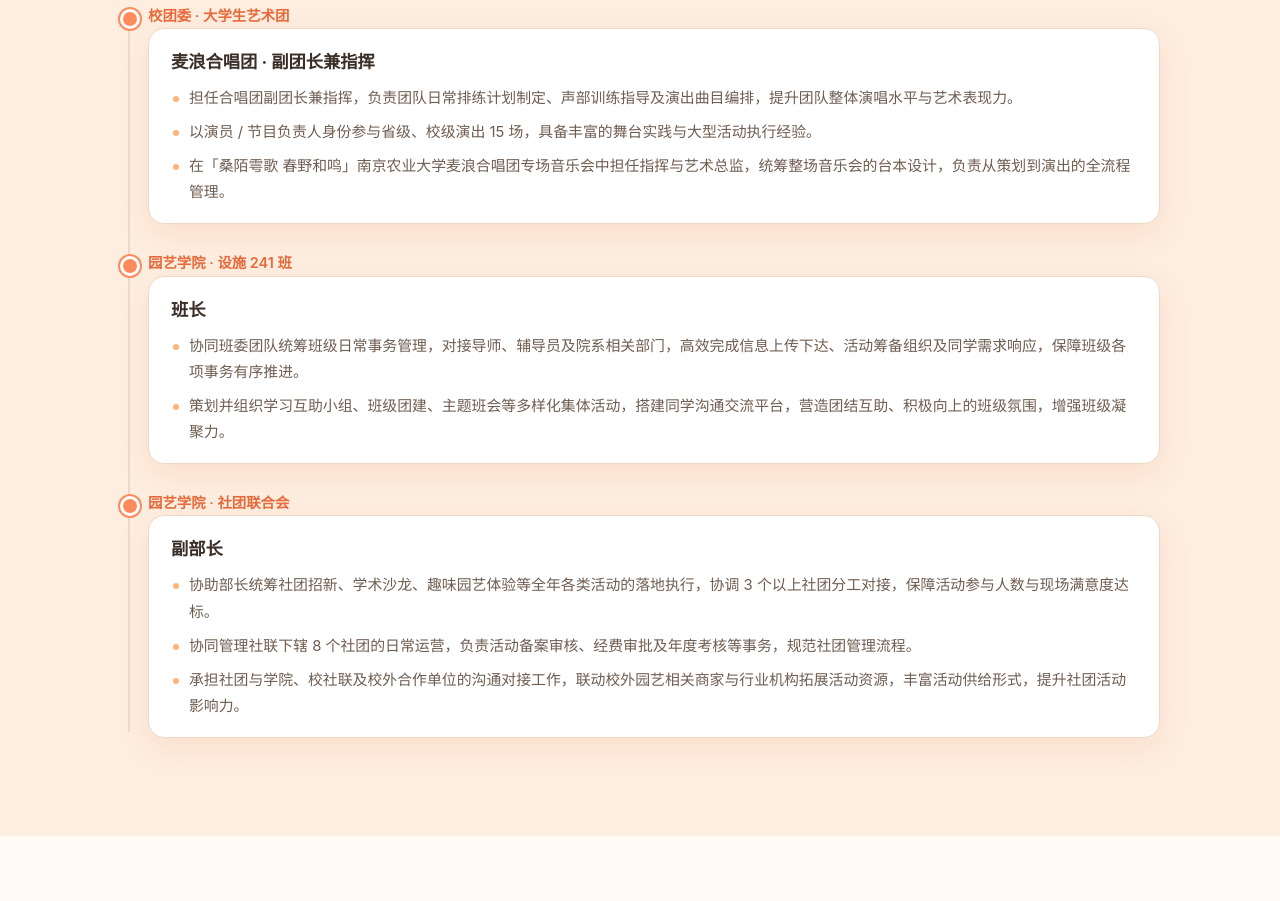
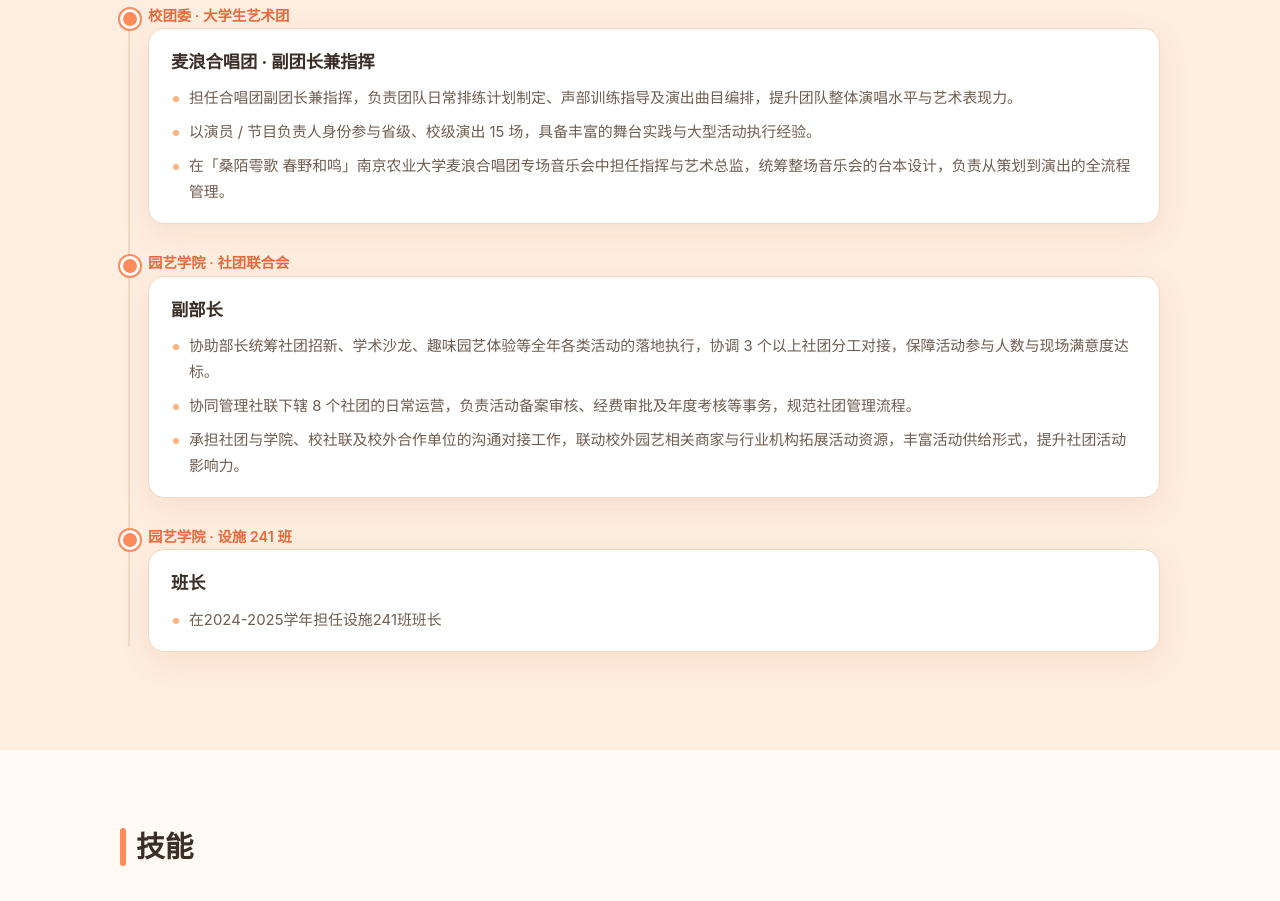
Before and after one commit to liangle0709le/personal-website, a plain HTML site: page index.html in a window 1280 px wide. Shown: the part 4392-5293 px from the top of the page. Drawn offline with Linux system fonts and the light colour scheme.

Commit message:
content: 调整任职经历顺序并精简班长介绍

```diff
--- a/index.html
+++ b/index.html
@@ -258,16 +258,6 @@
             </div>
           </li>
           <li class="timeline__item reveal">
-            <div class="timeline__time">园艺学院 · 设施 241 班</div>
-            <div class="timeline__body">
-              <h3>班长</h3>
-              <ul class="timeline__points">
-                <li>协同班委团队统筹班级日常事务管理，对接导师、辅导员及院系相关部门，高效完成信息上传下达、活动筹备组织及同学需求响应，保障班级各项事务有序推进。</li>
-                <li>策划并组织学习互助小组、班级团建、主题班会等多样化集体活动，搭建同学沟通交流平台，营造团结互助、积极向上的班级氛围，增强班级凝聚力。</li>
-              </ul>
-            </div>
-          </li>
-          <li class="timeline__item reveal">
             <div class="timeline__time">园艺学院 · 社团联合会</div>
             <div class="timeline__body">
               <h3>副部长</h3>
@@ -275,6 +265,15 @@
                 <li>协助部长统筹社团招新、学术沙龙、趣味园艺体验等全年各类活动的落地执行，协调 3 个以上社团分工对接，保障活动参与人数与现场满意度达标。</li>
                 <li>协同管理社联下辖 8 个社团的日常运营，负责活动备案审核、经费审批及年度考核等事务，规范社团管理流程。</li>
                 <li>承担社团与学院、校社联及校外合作单位的沟通对接工作，联动校外园艺相关商家与行业机构拓展活动资源，丰富活动供给形式，提升社团活动影响力。</li>
+              </ul>
+            </div>
+          </li>
+          <li class="timeline__item reveal">
+            <div class="timeline__time">园艺学院 · 设施 241 班</div>
+            <div class="timeline__body">
+              <h3>班长</h3>
+              <ul class="timeline__points">
+                <li>在2024-2025学年担任设施241班班长</li>
               </ul>
             </div>
           </li>
```
